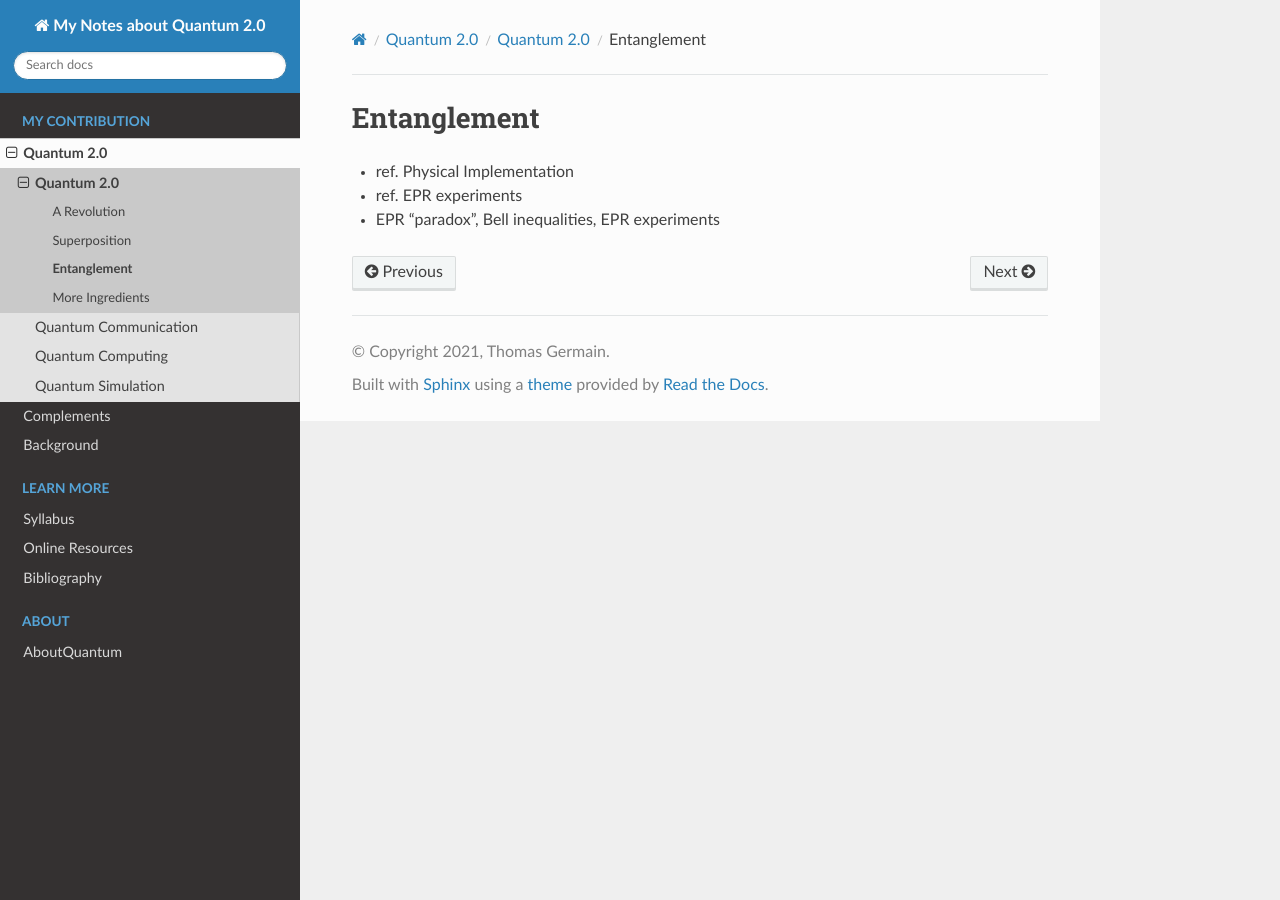
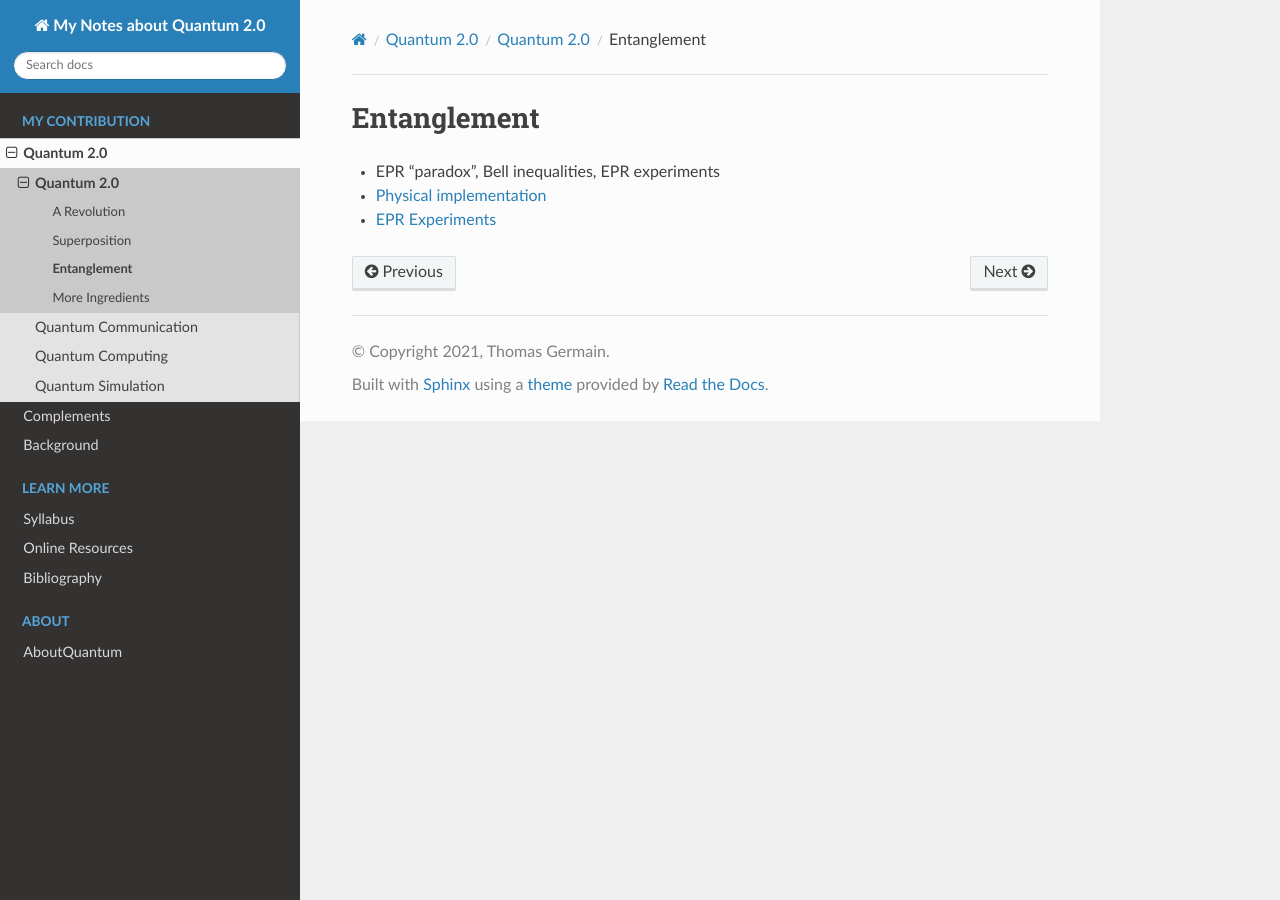
Before and after one commit to tomlqc/about-quantum, a Sphinx documentation site: the page built from source/intro/intro/entanglement.rst, in a window 1280 px wide. Built offline with Sphinx 7.4.7 and the Read the Docs theme 2.0.0, drawn with Linux system fonts in a browser that asks for light colours.

Commit message:
intro/entanglement with internal references.

```diff
--- a/source/intro/intro/entanglement.rst
+++ b/source/intro/intro/entanglement.rst
@@ -2,6 +2,6 @@
 Entanglement
 ============
 
-- ref. Physical Implementation
-- ref. EPR experiments
 - EPR "paradox", Bell inequalities, EPR experiments
+- :ref:`Physical implementation <stories/entanglement:Entanglement>`
+- :ref:`stories/EPR_experiments:EPR experiments`
```
